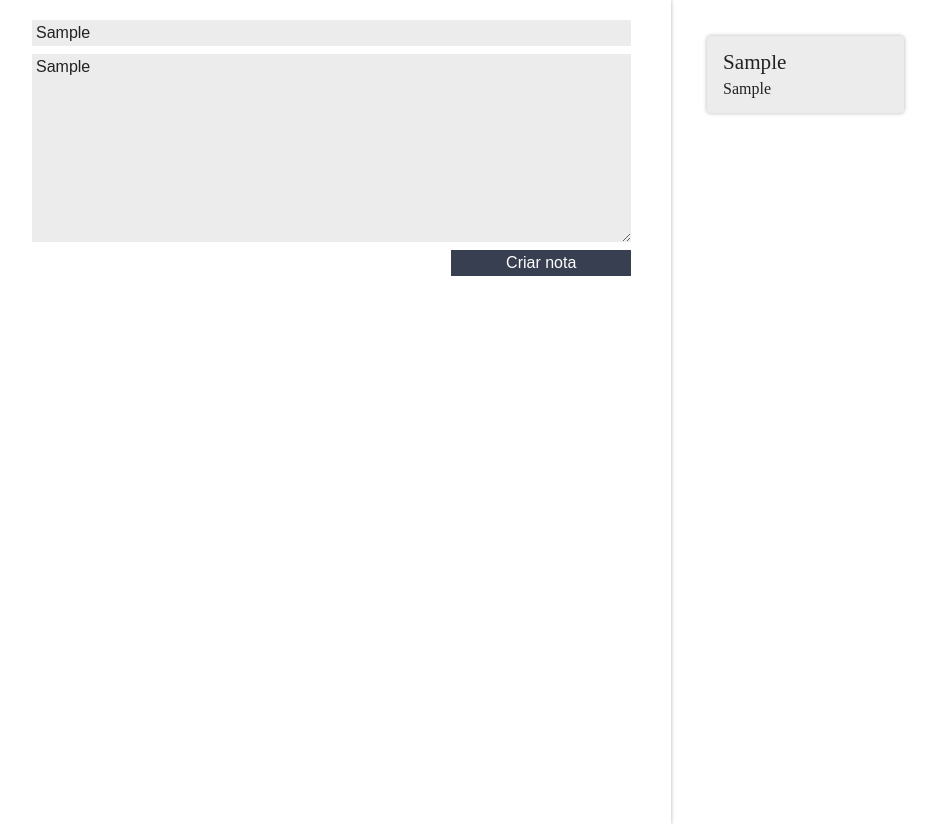
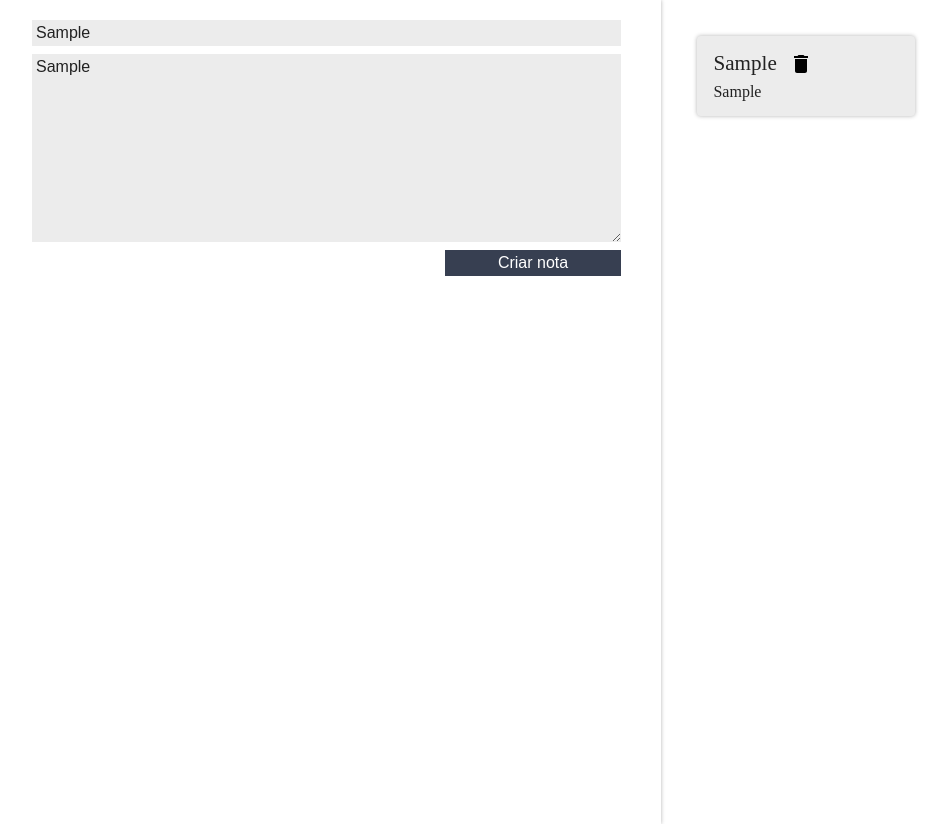
Before and after one commit to RaphaelF/Trilha-React, a React (Create React App) app in the folder react1/ceep/: page / in a window 1280 px wide. Both pictures are taken after typing "Sample", "Sample" into the empty fields and a click on the button "Criar nota". Shown: the whole page, without its empty margins (8-956 px from the left). Built offline with nearby package versions, Linux system fonts and the light colour scheme.

Commit message:
Curso 2 update 1
Funcionalidade deletar Cards

```diff
--- a/react1/ceep/src/App.jsx
+++ b/react1/ceep/src/App.jsx
@@ -22,11 +22,20 @@
     };
     this.setState(novoEstado);
   }
+  deletarNota(index) {
+    let arrayNotas = this.state.notas;
+    arrayNotas.splice(index, 1);
+    this.setState({ notas: arrayNotas });
+    console.log("deletar");
+  }
   render() {
     return (
       <section className="conteudo">
         <FormularioCadastro criarNota={this.criarNota.bind(this)} />
-        <ListaDeNotas notas={this.state.notas} />
+        <ListaDeNotas
+          apagarNota={this.deletarNota.bind(this)}
+          notas={this.state.notas}
+        />
       </section>
     );
   }
--- a/react1/ceep/src/components/CardNota/CardNota.jsx
+++ b/react1/ceep/src/components/CardNota/CardNota.jsx
@@ -1,12 +1,18 @@
 import React, { Component } from "react";
 import "./estilo.css";
+import { ReactComponent as DeleteSVG } from "../../assets/img/delete.svg";
 
 class CardNota extends Component {
+  apagar() {
+    const indice = this.props.indice;
+    this.props.apagarNota(indice);
+  }
   render() {
     return (
       <section className="card-nota">
         <header className="card-nota_cabecalho">
           <h3 className="card-nota_titulo">{this.props.titulo}</h3>
+          <DeleteSVG onClick={this.apagar.bind(this)} />
         </header>
         <p className="card-nota_texto">{this.props.texto}</p>
       </section>
--- a/react1/ceep/src/components/ListaDeNotas/ListaDeNotas.jsx
+++ b/react1/ceep/src/components/ListaDeNotas/ListaDeNotas.jsx
@@ -9,7 +9,12 @@
         {this.props.notas.map((nota, index) => {
           return (
             <li key={index} className="lista-notas_item">
-              <CardNota titulo={nota.titulo} texto={nota.texto} />
+              <CardNota
+                indice={index}
+                apagarNota={this.props.apagarNota}
+                titulo={nota.titulo}
+                texto={nota.texto}
+              />
             </li>
           );
         })}
```
Also changed, not shown: react1/ceep/src/assets/img/delete.svg (added).
